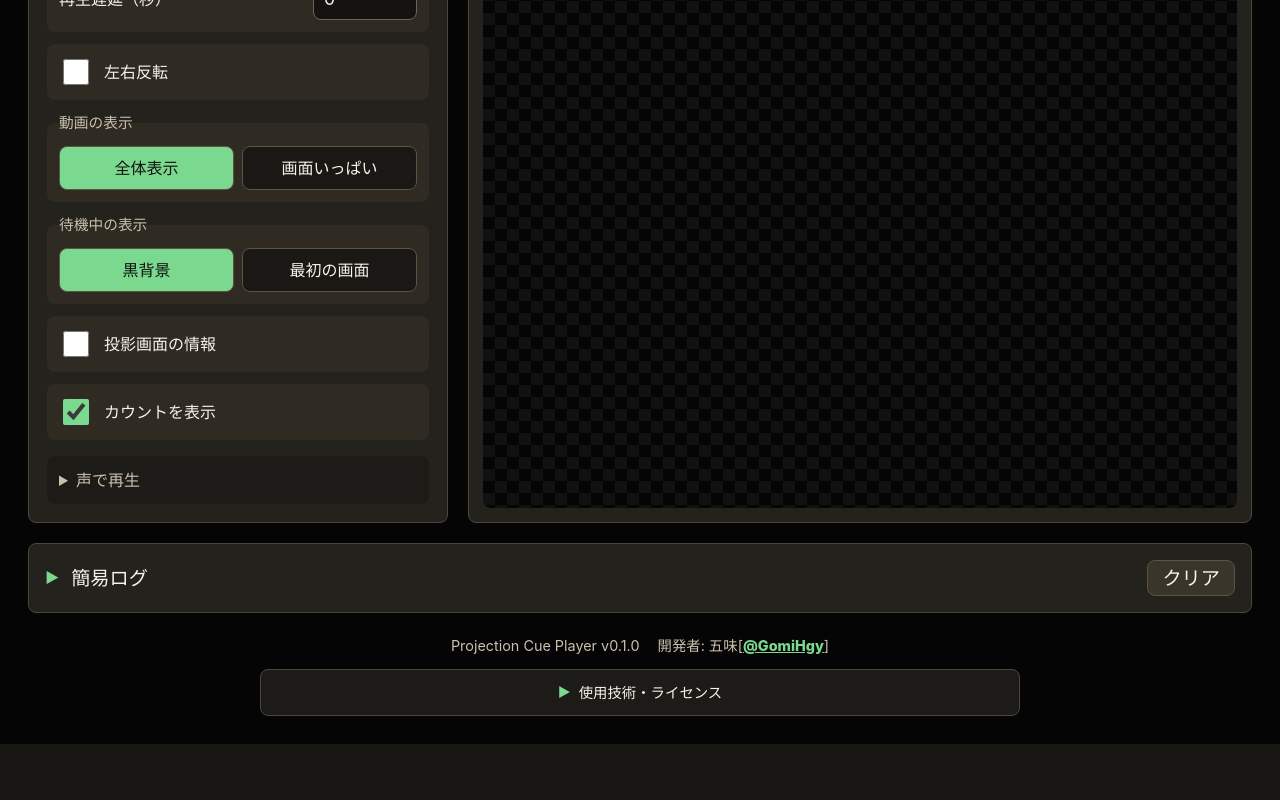
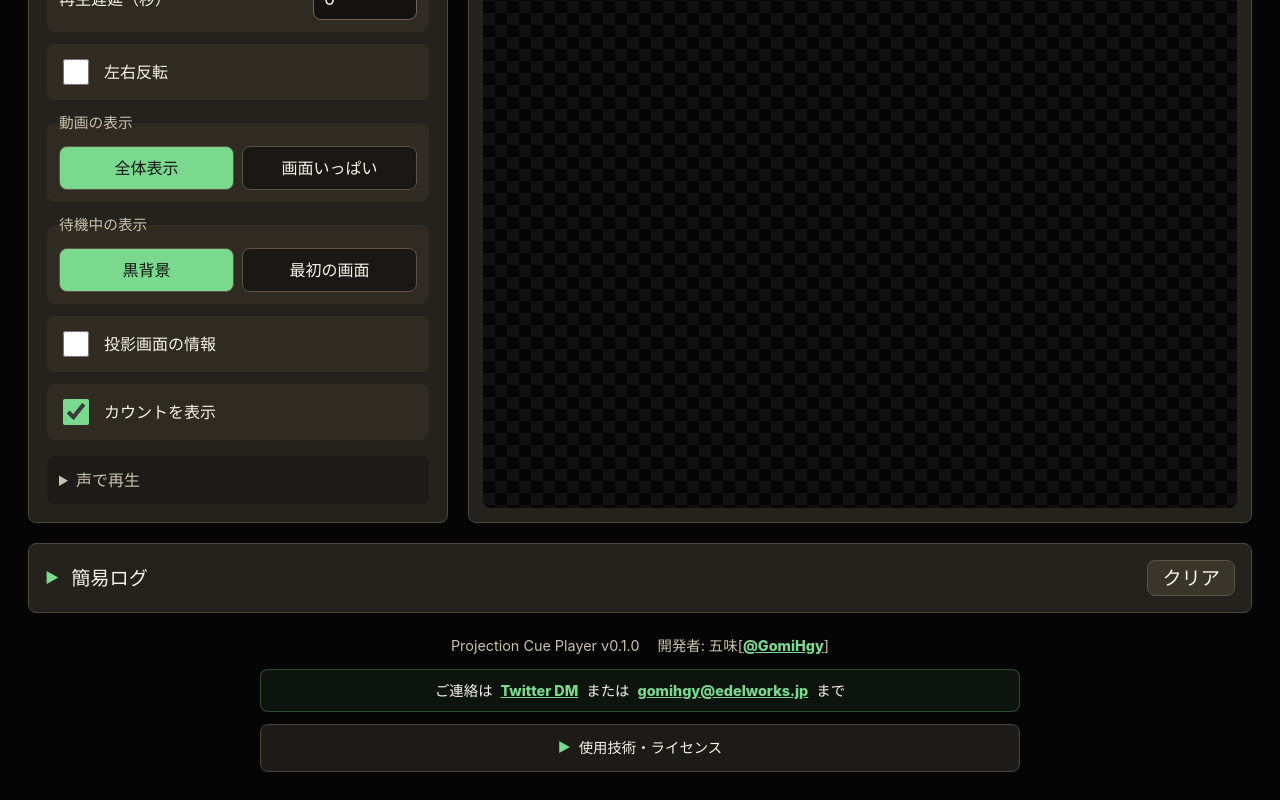
Before and after one commit to GomiHgy/ProjectionCuePlayer, a React (Vite) app: page / in a window 1280 px wide. Shown: the part 1502-2302 px from the top of the page. Before the commit the page ends 2246 px from the top, so only its background shows below. Built offline with nearby package versions, Linux system fonts and the light colour scheme.

Commit message:
連絡先情報をREADMEとアプリに追加し、スタイルを調整

```diff
--- a/src/App.tsx
+++ b/src/App.tsx
@@ -1479,6 +1479,18 @@ function App() {
           </span>
         </div>
 
+        <p className="contactNote">
+          ご連絡は
+          <a href="https://x.com/GomiHgy" target="_blank" rel="noreferrer" title="XのDMで連絡します。">
+            Twitter DM
+          </a>
+          または
+          <a href="mailto:gomihgy@edelworks.jp" title="メールソフトを開きます。">
+            gomihgy@edelworks.jp
+          </a>
+          まで
+        </p>
+
         <details className="licensePanel" title="このアプリで使用している主なライブラリ、音声認識モデル、ライセンスを表示します。">
           <summary>使用技術・ライセンス</summary>
           <p>
--- a/src/styles.css
+++ b/src/styles.css
@@ -839,6 +839,20 @@ video {
   font-weight: 800;
 }
 
+.contactNote {
+  display: flex;
+  flex-wrap: wrap;
+  justify-content: center;
+  gap: 4px 8px;
+  width: min(760px, 100%);
+  margin: 0;
+  padding: 10px 14px;
+  border: 1px solid rgba(123, 216, 143, 0.28);
+  border-radius: var(--radius);
+  background: rgba(123, 216, 143, 0.07);
+  color: var(--text);
+}
+
 .licensePanel {
   width: min(760px, 100%);
   padding: 12px 14px;
```
Also changed, not shown: 2 other files (tests, documents, lock files or other folders).
